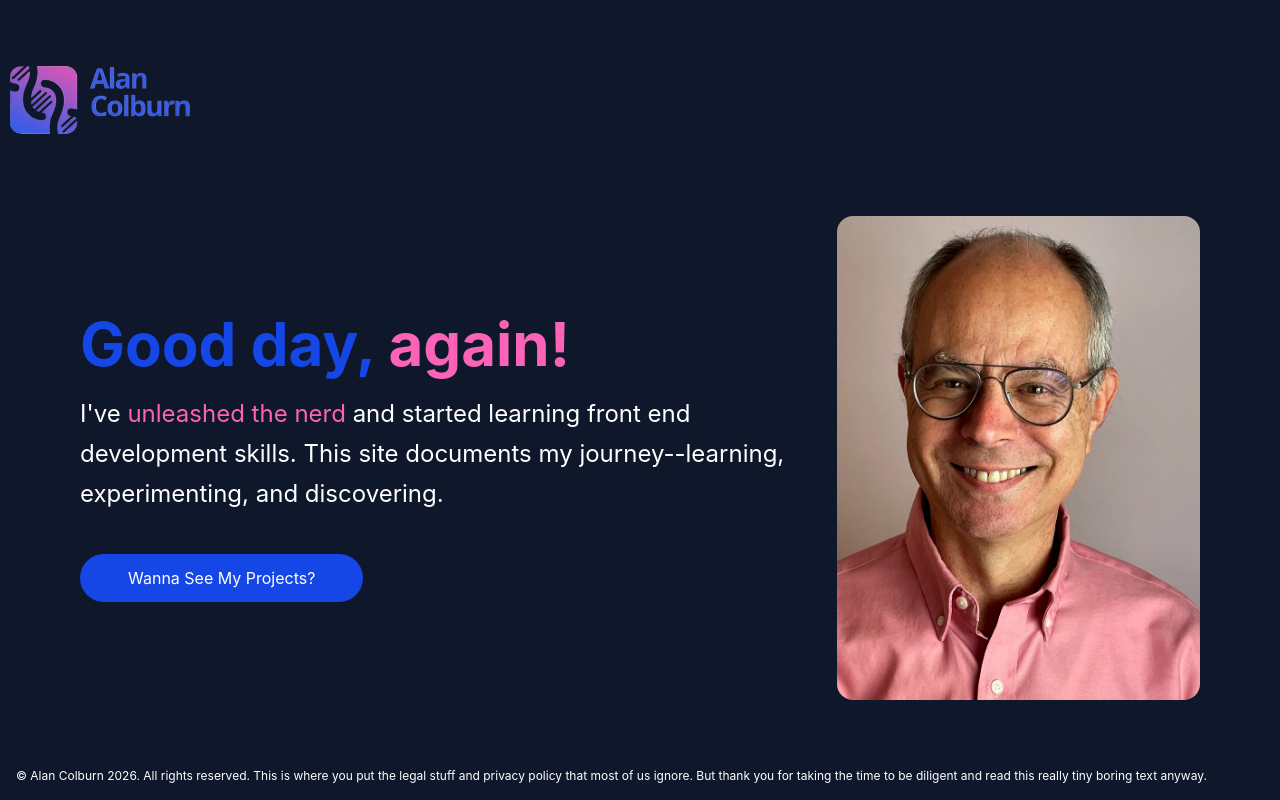
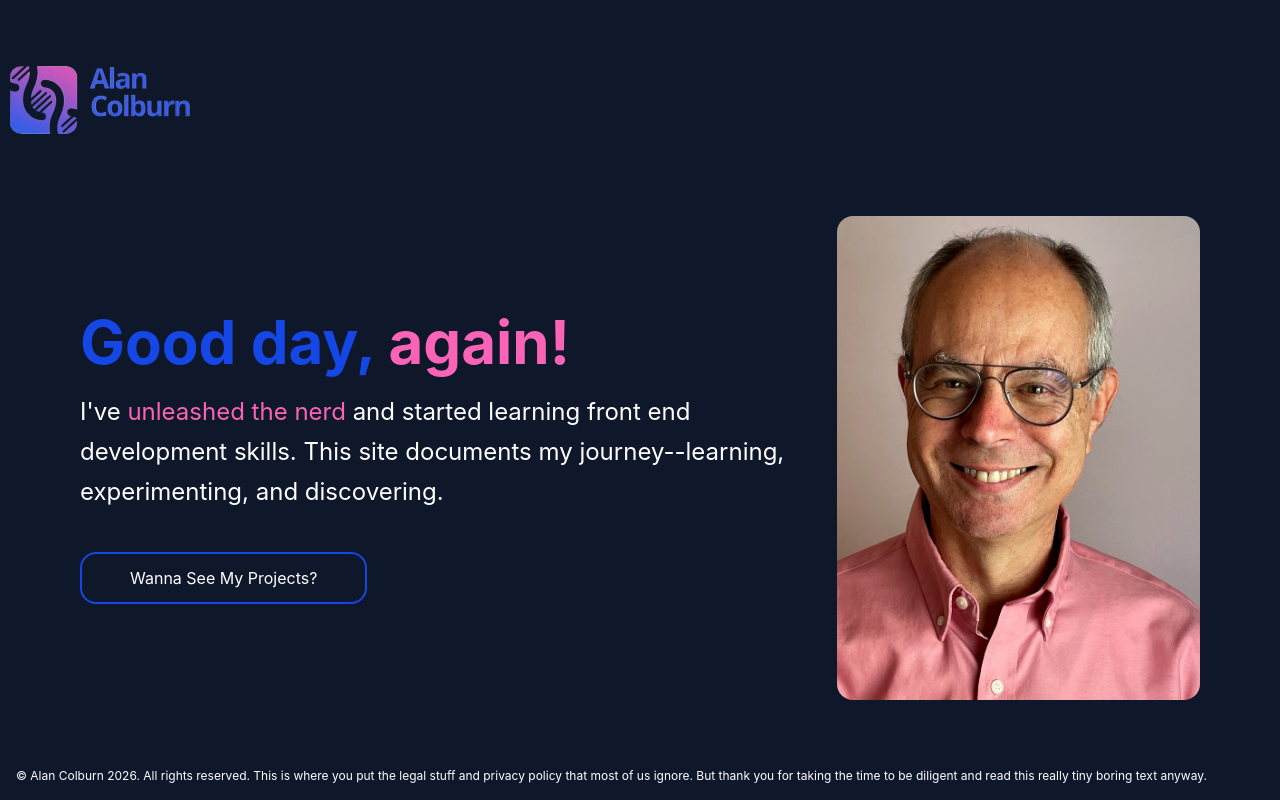
Before and after one commit to acolburn/acolburn.github.io, a React (Vite) app: page / in a window 1280 px wide. Built offline with nearby package versions, Linux system fonts and the light colour scheme.

Commit message:
Change button color

```diff
--- a/src/Hero.jsx
+++ b/src/Hero.jsx
@@ -16,7 +16,7 @@ export default function Hero({ onToggleApps, isShowing }) {
           my journey--learning, experimenting, and discovering.
         </p>
         <button
-          className="bg-blue-700 text-white hover:bg-blue-600 px-12 py-3 rounded-full mt-5"
+          className="bg-slate-900 border-2 border-blue-700 text-white hover:bg-slate-800 px-12 py-3 rounded-2xl mt-5"
           onClick={onToggleApps}
         >
           {isShowing ? "No! Hide The Projects Now!" : "Wanna See My Projects?"}
```
